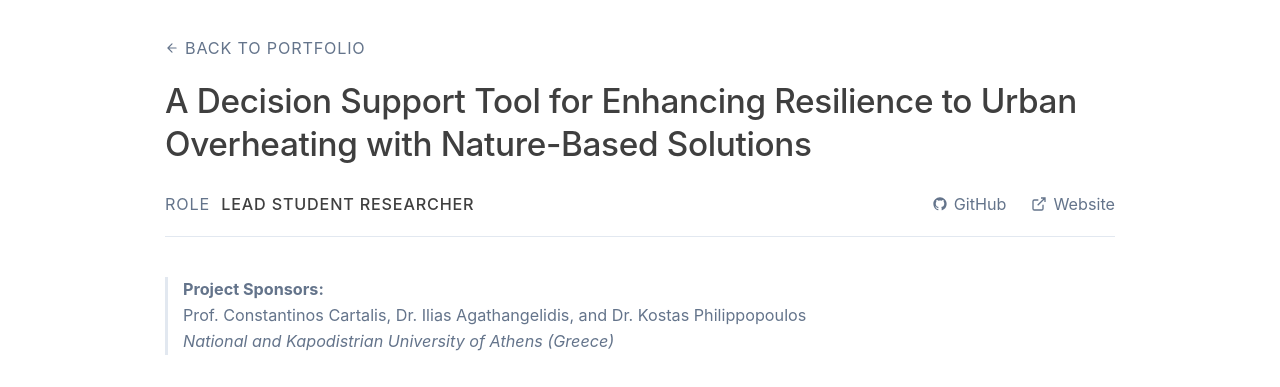
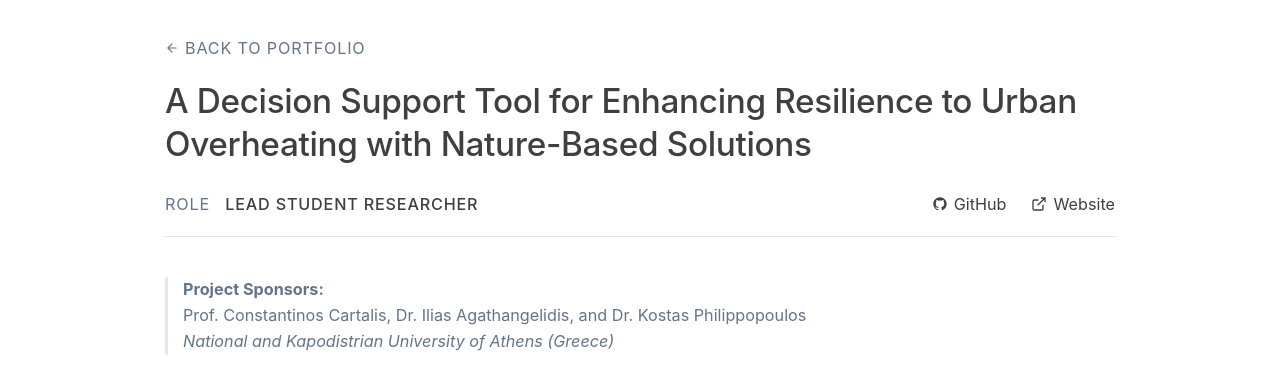
Before and after one commit to Seab0t/Seab0t.github.io, a Jekyll site: the page built from _portfolio/portfolio-NbS.md, in a window 1280 px wide. Shown: the top 387 px of the page. Built offline with Jekyll 4.4.1, drawn with Linux system fonts in a browser that asks for light colours; a script bundle is joined from its source files by our own code; library files that are not in the unit come from our copies.

Commit message:
Update portfolio-item.html

```diff
--- a/_layouts/portfolio-item.html
+++ b/_layouts/portfolio-item.html
@@ -57,7 +57,7 @@ layout: default
   .meta-left-role .role-value {
     font-weight: 500;
     color: #3f3f3f;
-    margin-left: 6px;
+    margin-left: 10px;
   }
 
   /* 右侧：超链接容器 */
@@ -71,7 +71,7 @@ layout: default
     align-items: center;
     gap: 6px;
     font-size: 0.9rem;
-    color: #64748b !important; /* 👈 强行抹去蓝黑色，全面对齐 #64748b */
+    color: #3f3f3f !important; /* 👈 强行抹去蓝黑色，全面对齐 #64748b */
     text-decoration: none !important;
     transition: color 0.2s;
   }
```
